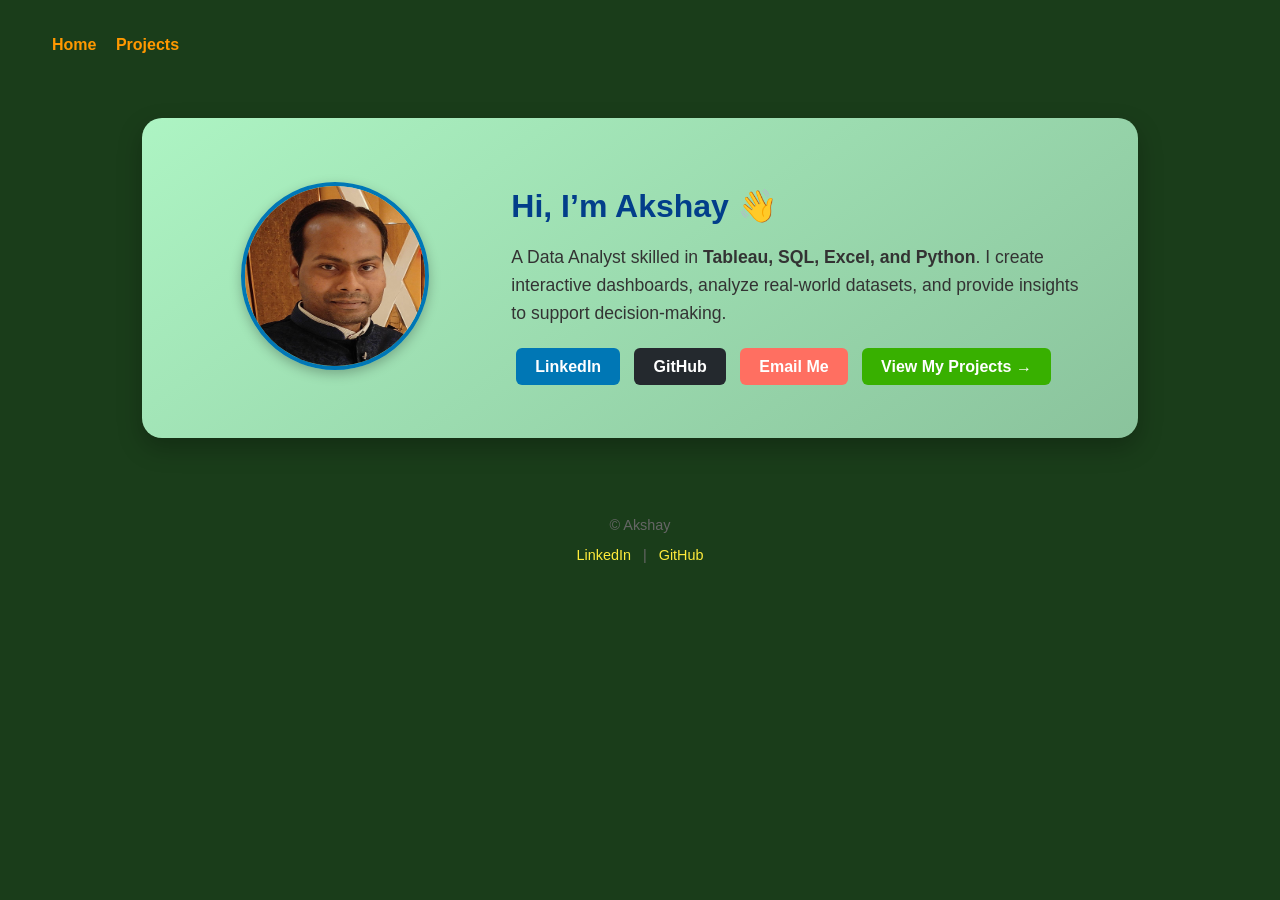
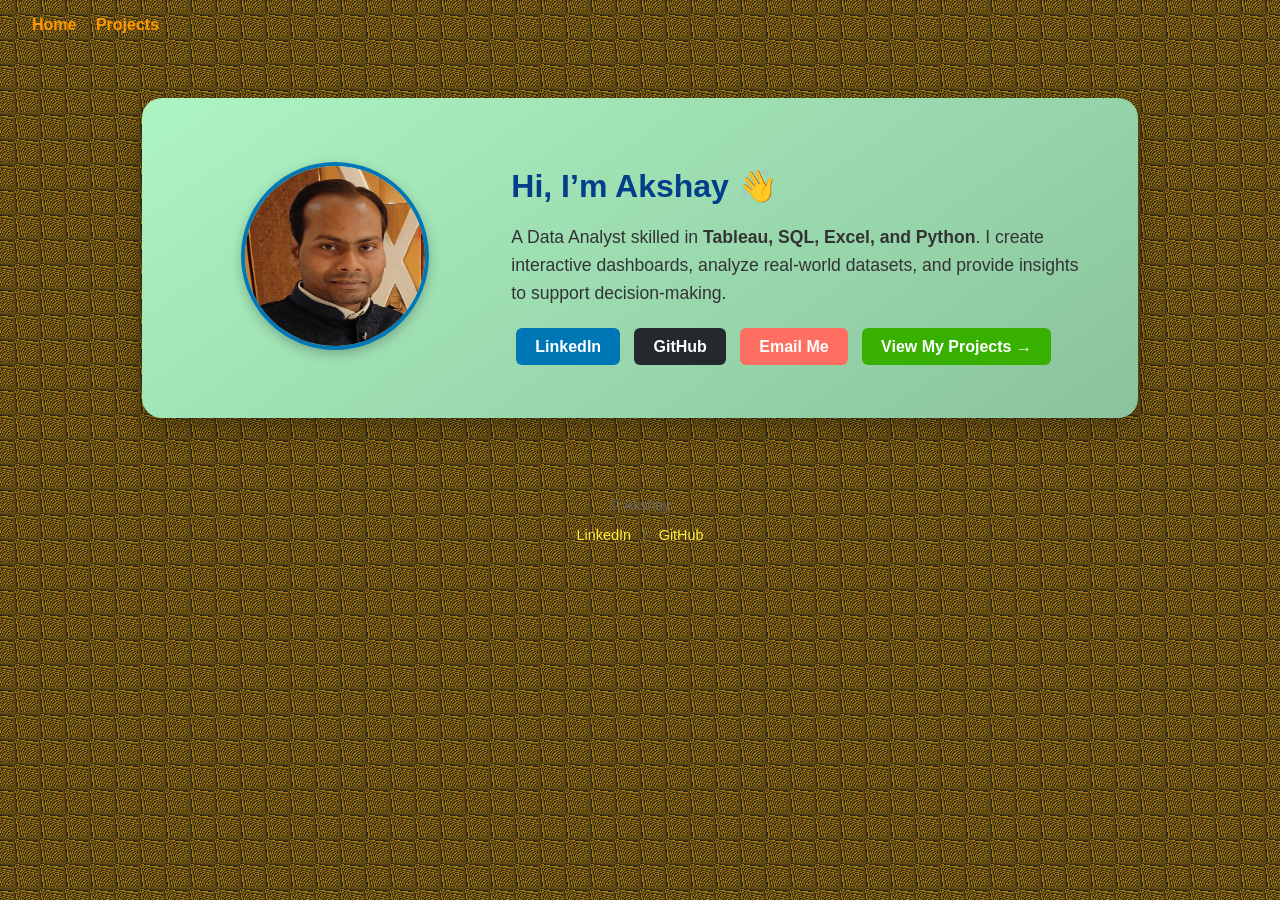
Before and after one commit to AkshaySinha01/AkshaySinha01.github.io, a Jekyll site: the page built from index.md, in a window 1280 px wide. Built offline with Jekyll 4.4.1, drawn with Linux system fonts in a browser that asks for light colours.

Commit message:
Update home.html

```diff
--- a/_layouts/home.html
+++ b/_layouts/home.html
@@ -5,12 +5,17 @@
 <style>
 /* Background styling for full page */
 body {
-  background-color: #1a3d1a; /* dark green center, change as needed */
-  background-image:
-    radial-gradient(circle, rgba(0,0,0,0.15) 1px, transparent 1px),
-    radial-gradient(circle, rgba(0,0,0,0.15) 1px, transparent 1px),
-  background-size: 40px 40px, 40px 40px;
-  background-position: 0 0, 20px 20px;
+  font-family: Arial, sans-serif;
+  margin: 0;
+  padding: 0;
+  background-color: #1a1a1a; /* base color */
+  background-image: radial-gradient(#b8860b 1px, transparent 1px);
+  background-size: 25px 25px;
+  background-position: 0 0;
+  /* make dots diagonal */
+  background-image: repeating-radial-gradient(circle at 0 0, #b8860b 1px, transparent 2px);
+  background-size: 25px 25px;
+  background-position: -12px 12px;
 }
 
 /* Navbar spacing */
```
